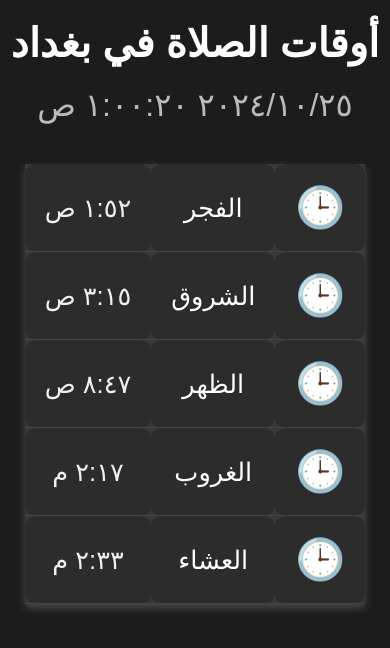
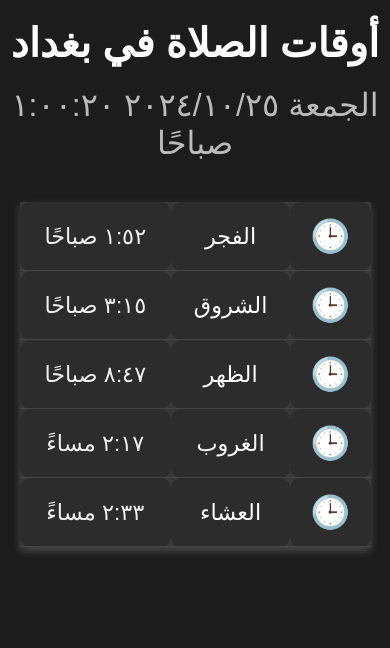
Before and after one commit to Ayadhost/Prayer-times, a plain HTML site: page index.html in a window 390 px wide. Drawn offline with Linux system fonts and the light colour scheme.

Commit message:
Update index.html

```diff
--- a/index.html
+++ b/index.html
@@ -24,7 +24,7 @@
             margin-bottom: 30px;
         }
         table {
-            width: 85%; /* تمديد العرض لمنع تداخل الكلمات */
+            width: 70%;
             margin: 40px auto;
             border-collapse: collapse;
             background-color: #333;
@@ -36,7 +36,6 @@
             border-bottom: 1px solid #444;
             font-size: 1.6rem;
             color: #ffffff;
-            white-space: nowrap; /* منع الكلمات من الانتقال إلى السطر التالي */
         }
         td {
             position: relative;
@@ -55,6 +54,20 @@
         }
         td:last-child {
             color: #f0f0f0;
+        }
+
+        /* Media Query للهواتف لتوسيع المساحة وتقليل حجم النص */
+        @media (max-width: 600px) {
+            table {
+                width: 90%; /* زيادة عرض الجدول */
+            }
+            th, td {
+                font-size: 1.4rem; /* تقليل حجم النص قليلاً */
+                padding: 15px; /* تقليل الحواف */
+            }
+            .icon {
+                font-size: 2rem; /* تقليل حجم الأيقونات */
+            }
         }
     </style>
 </head>
@@ -116,28 +129,32 @@
         document.getElementById("maghrib-time").textContent = toArabicNumbers(formatTime(prayerTimes.maghrib));
         document.getElementById("isha-time").textContent = toArabicNumbers(formatTime(prayerTimes.isha));
 
-        // دالة تنسيق الوقت لعرض الساعات والدقائق فقط مع نقطتين بينهما واستبدال صباحًا ومساءً بـ "ص" و "م"
+        // دالة تنسيق الوقت لعرض الساعات والدقائق فقط مع نقطتين بينهما
         function formatTime(date) {
             const hours = date.getHours();
             const minutes = date.getMinutes();
             const displayHours = (hours % 12) || 12; // تحويل إلى نظام 12 ساعة
             const displayMinutes = minutes < 10 ? '0' + minutes : minutes;
-            const ampm = hours >= 12 ? 'م' : 'ص'; // استبدال صباحًا بـ "ص" ومساءً بـ "م"
+            const ampm = hours >= 12 ? 'مساءً' : 'صباحًا';
             return `${displayHours}:${displayMinutes} ${ampm}`;
         }
+
+        // أسماء الأيام باللغة العربية
+        const daysOfWeek = ["الأحد", "الاثنين", "الثلاثاء", "الأربعاء", "الخميس", "الجمعة", "السبت"];
 
         // تحديث التاريخ والوقت الحالي مع اليوم والفاصل بنمط 2024/10/25
         function updateDateTime() {
             const currentDateTime = new Date();
 
-            // الحصول على أجزاء التاريخ
+            // الحصول على اليوم والتاريخ
+            const dayName = daysOfWeek[currentDateTime.getDay()]; // الحصول على اسم اليوم
             const day = currentDateTime.getDate();
             const month = currentDateTime.getMonth() + 1; // getMonth() تعطي الشهور من 0 إلى 11، لذلك نضيف 1
             const year = currentDateTime.getFullYear();
             const hours = currentDateTime.getHours();
             const minutes = currentDateTime.getMinutes();
             const seconds = currentDateTime.getSeconds();
-            const ampm = hours >= 12 ? 'م' : 'ص'; // استبدال صباحًا بـ "ص" ومساءً بـ "م"
+            const ampm = hours >= 12 ? 'مساءً' : 'صباحًا';
 
             // تحويل الساعات إلى نظام 12 ساعة
             const displayHours = hours % 12 || 12;
@@ -145,7 +162,7 @@
             const displaySeconds = seconds < 10 ? '0' + seconds : seconds;
 
             // تنسيق التاريخ والوقت مع الفواصل "/"
-            const formattedDateTime = `${year}/${month}/${day} ${displayHours}:${displayMinutes}:${displaySeconds} ${ampm}`;
+            const formattedDateTime = `${dayName} ${year}/${month}/${day} ${displayHours}:${displayMinutes}:${displaySeconds} ${ampm}`;
 
             // تحويل الأرقام إلى الأرقام الهندية
             const formattedDateTimeArabic = toArabicNumbers(formattedDateTime);
```
